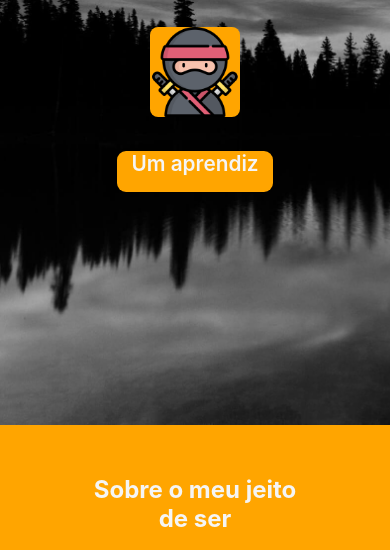
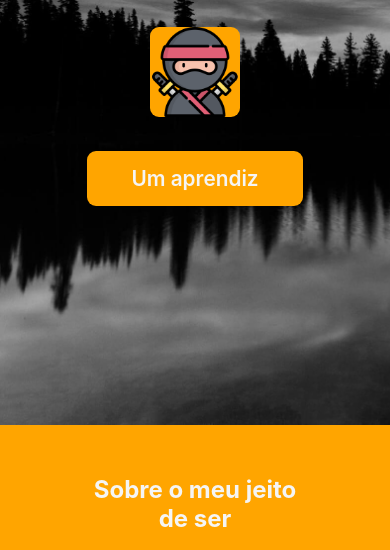
Before and after one commit to leo606/ninja, a plain HTML site: page index.html in a window 390 px wide. Shown: the part 268-818 px from the top of the page. Drawn offline with Linux system fonts and the light colour scheme.

Commit message:
bannerinfo

```diff
--- a/styles/styles.css
+++ b/styles/styles.css
@@ -72,7 +72,7 @@ h2{
 
 .banner-info img{
     height: 90px;
-    border-radius: 9%;
+    border-radius: 9px;
     background-color: orange;
     margin-top: 30px;
     margin-bottom: 30px;
@@ -274,10 +274,9 @@ footer span{
         margin-top: 9rem;
     }
     .main-banner p{
-        margin: 0;
+        margin-left: -30px;
+        margin-right: -30px;
         width: auto;
-        height: 2em;
-        padding: 0px;
     }
     #about-section{
         height: 90vh;
```
